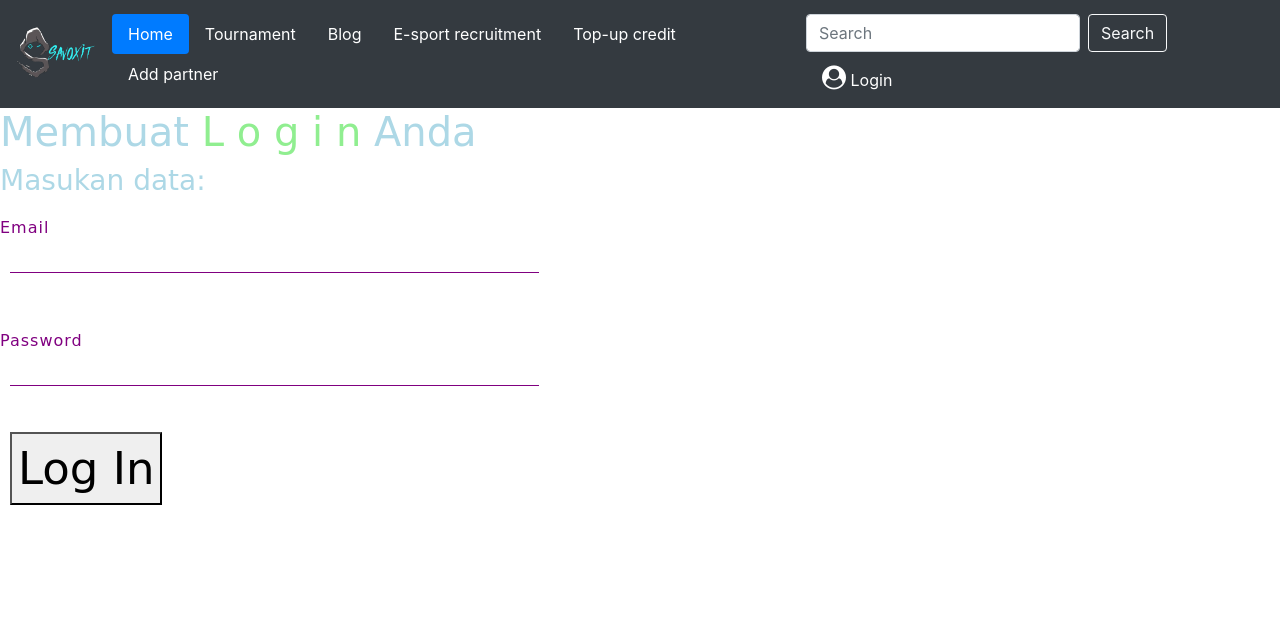
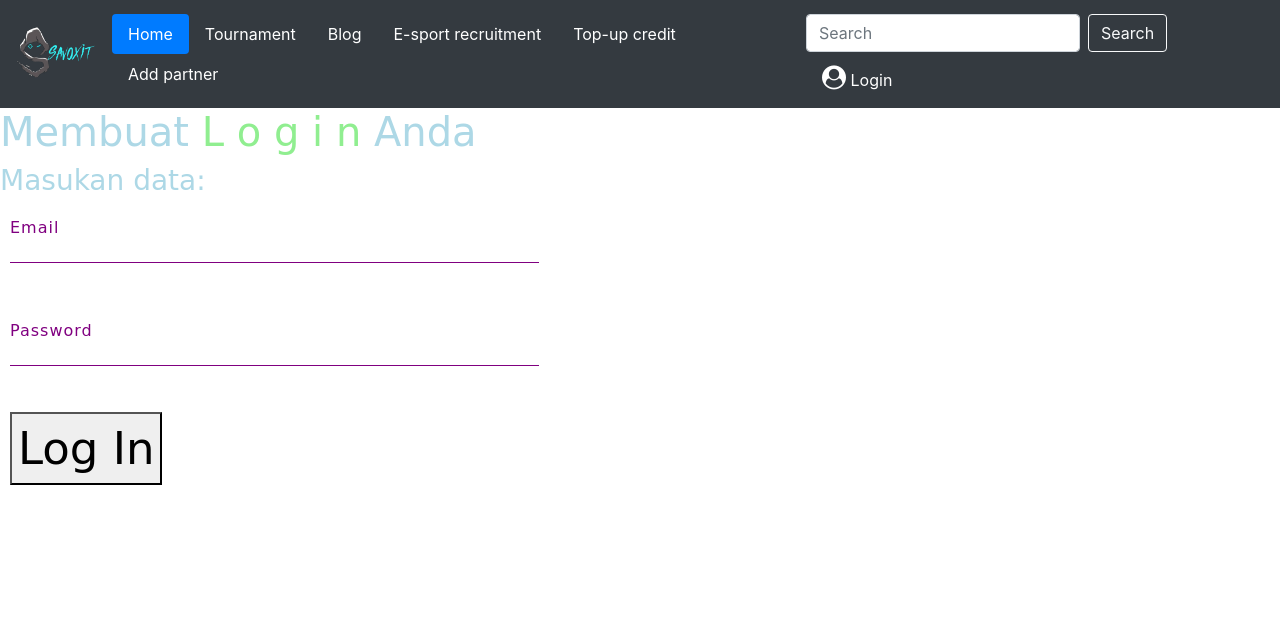
Before and after one commit to WebInfoTkGame-github-io/InfoLog, a PHP site: page /login.php in a window 1280 px wide. Shown: the part 721-1347 px from the top of the page. Run offline with PHP 8.4, Linux system fonts and the light colour scheme.

Commit message:
git commit

```diff
--- a/login.php
+++ b/login.php
@@ -66,7 +66,7 @@
         }
         .box .inputBox input{
             width: 100%;
-            padding: 10px 0;
+            padding: 10px 0px 0px 10px;
             font-size: 16px;
             color: purple;
             letter-spacing: 1px;
@@ -81,7 +81,7 @@
             top: 0;
             left: 0;
             letter-spacing: 1px;
-            padding: 10px 0;
+            padding: 10px 0px 0px 10px;
             font-size: 16px;
             color: purple;
             pointer-events: none;
```
